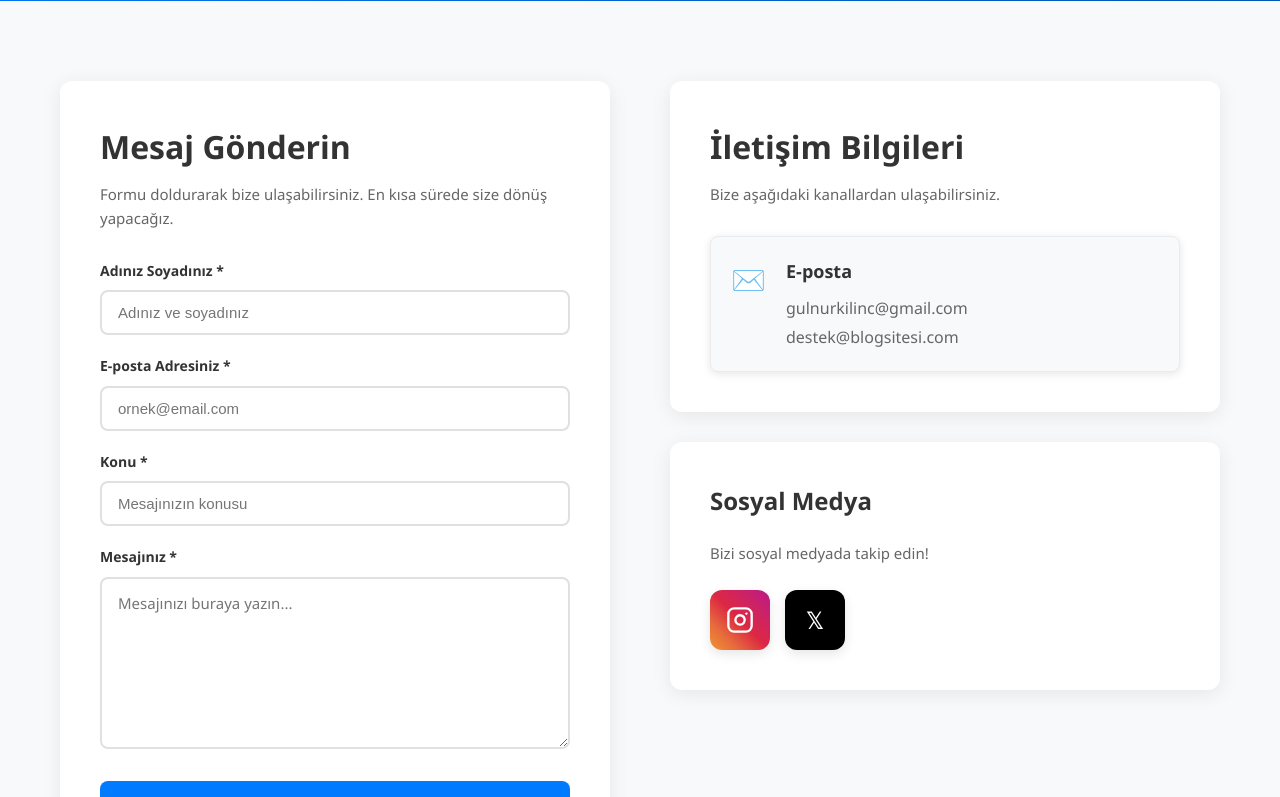
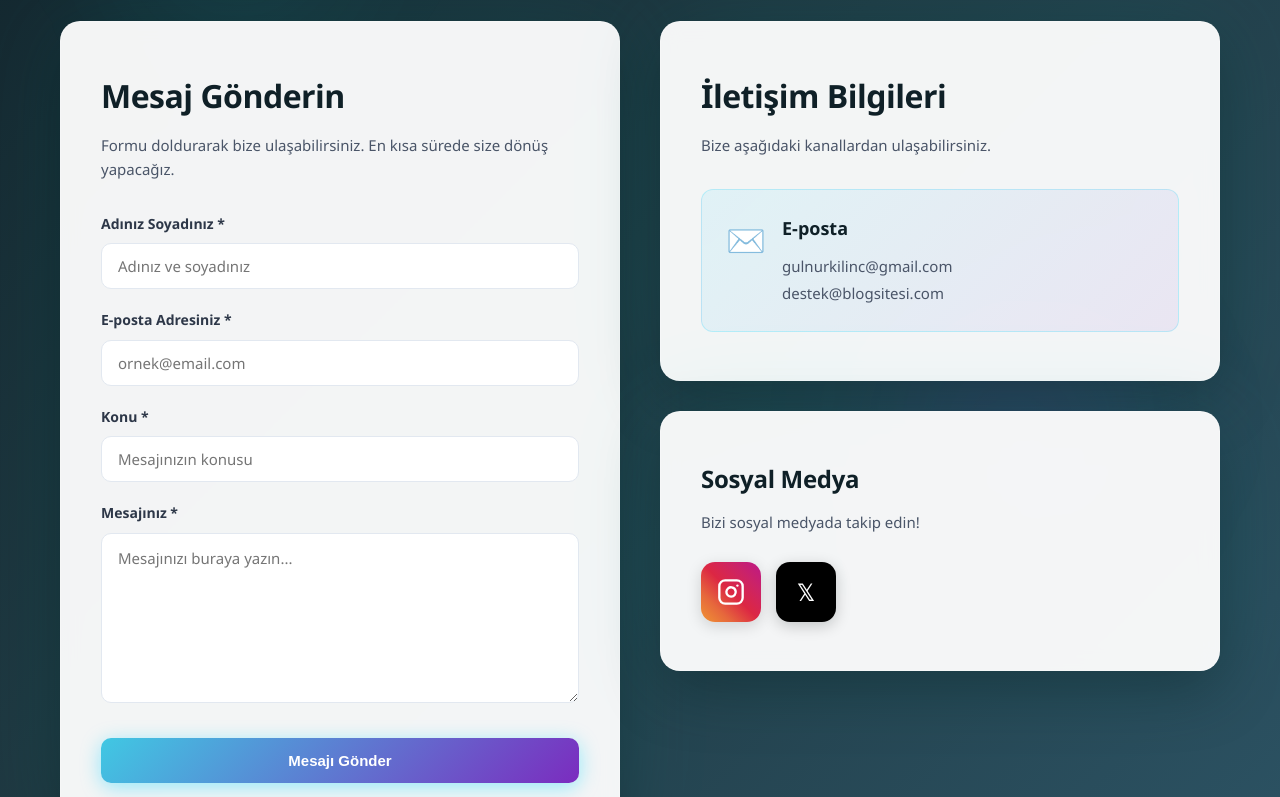
Before and after one commit to gulnurkilinc/full-stack, a React (Create React App) app in the folder frontend/: page /contact in a window 1280 px wide. Shown: the part 440-1237 px from the top of the page. Built offline with nearby package versions, Linux system fonts and the light colour scheme.

Commit message:
contact renkleri düzenlendi

```diff
--- a/frontend/src/pages/contact/contact.js
+++ b/frontend/src/pages/contact/contact.js
@@ -24,17 +24,16 @@ const Contact = () => {
     try {
       console.log('📤 Form gönderiliyor:', formData);
 
-    // Backend'e API isteği
       const response = await fetch('http://localhost:4000/api/contact', {
         method: 'POST',
         headers: {
           'Content-Type': 'application/json',
         },
         body: JSON.stringify({
-        adSoyad: formData.name,      // name → adSoyad
+          adSoyad: formData.name,
           email: formData.email,
-        konu: formData.subject,       // subject → konu
-        mesaj: formData.message       // message → mesaj
+          konu: formData.subject,
+          mesaj: formData.message
         })
       });
 
@@ -56,21 +55,54 @@ const Contact = () => {
     }
   };
 
+  return (
+    <div style={{
+      minHeight: '100vh',
+      background: 'linear-gradient(135deg, #0f2027 0%, #203a43 50%, #2c5364 100%)',
+      position: 'relative',
+      overflow: 'hidden'
+    }}>
+      {/* Animated Background Elements */}
+      <div style={{
+        position: 'absolute',
+        top: '15%',
+        left: '5%',
+        width: '350px',
+        height: '350px',
+        background: 'radial-gradient(circle, rgba(0, 255, 255, 0.08) 0%, transparent 70%)',
+        borderRadius: '50%',
+        filter: 'blur(50px)',
+        animation: 'float 7s ease-in-out infinite'
+      }}></div>
 
-  return (
-    <div style={{ paddingTop: '80px', minHeight: '100vh', backgroundColor: '#f8f9fa' }}>
+      <div style={{
+        position: 'absolute',
+        bottom: '20%',
+        right: '5%',
+        width: '400px',
+        height: '400px',
+        background: 'radial-gradient(circle, rgba(138, 43, 226, 0.12) 0%, transparent 70%)',
+        borderRadius: '50%',
+        filter: 'blur(50px)',
+        animation: 'float 9s ease-in-out infinite reverse'
+      }}></div>
+
       {/* Hero Section */}
       <section style={{
-        background: 'linear-gradient(135deg, #007bff 0%, #0056b3 100%)',
+        background: 'linear-gradient(135deg, #00d4ff 0%, #7b2cbf 100%)',
         color: 'white',
-        padding: '100px 0',
-        textAlign: 'center'
+        padding: '120px 0 100px',
+        textAlign: 'center',
+        position: 'relative',
+        boxShadow: '0 10px 40px rgba(0, 0, 0, 0.3)'
       }}>
         <div className="container">
           <h1 style={{
             fontSize: '48px',
             marginBottom: '20px',
-            fontWeight: '700'
+            fontWeight: '700',
+            letterSpacing: '-1px',
+            textShadow: '0 4px 20px rgba(0, 0, 0, 0.2)'
           }}>
             İletişim
           </h1>
@@ -79,7 +111,8 @@ const Contact = () => {
             maxWidth: '700px',
             margin: '0 auto',
             lineHeight: '1.6',
-            opacity: '0.95'
+            opacity: '0.95',
+            fontWeight: '400'
           }}>
             Sorularınız, önerileriniz veya işbirliği teklifleriniz için bizimle iletişime geçebilirsiniz.
           </p>
@@ -87,44 +120,49 @@ const Contact = () => {
       </section>
 
       {/* Contact Content */}
-      <section style={{ padding: '80px 0' }}>
+      <section style={{ padding: '80px 0', position: 'relative', zIndex: 1 }}>
         <div className="container">
           <div style={{
             display: 'grid',
             gridTemplateColumns: 'repeat(auto-fit, minmax(350px, 1fr))',
-            gap: '60px',
+            gap: '40px',
             maxWidth: '1200px',
             margin: '0 auto'
           }}>
             {/* Contact Form */}
             <div style={{
-              backgroundColor: 'white',
-              padding: '40px',
-              borderRadius: '12px',
-              boxShadow: '0 4px 20px rgba(0,0,0,0.08)'
+              backgroundColor: 'rgba(255, 255, 255, 0.95)',
+              backdropFilter: 'blur(10px)',
+              padding: '48px 40px',
+              borderRadius: '20px',
+              boxShadow: '0 20px 60px rgba(0, 0, 0, 0.3), 0 0 100px rgba(0, 255, 255, 0.1)',
+              border: '1px solid rgba(255, 255, 255, 0.2)'
             }}>
               <h2 style={{
                 fontSize: '32px',
-                marginBottom: '10px',
-                color: '#333'
+                marginBottom: '12px',
+                color: '#0f2027',
+                fontWeight: '700',
+                letterSpacing: '-0.5px'
               }}>
                 Mesaj Gönderin
               </h2>
               <p style={{
-                color: '#666',
-                marginBottom: '30px',
-                fontSize: '15px'
+                color: '#4a5568',
+                marginBottom: '32px',
+                fontSize: '15px',
+                lineHeight: '1.6'
               }}>
                 Formu doldurarak bize ulaşabilirsiniz. En kısa sürede size dönüş yapacağız.
               </p>
 
               <form onSubmit={handleSubmit}>
-                <div className="form-group" style={{ marginBottom: '20px' }}>
-                  <label className="form-label" style={{
+                <div style={{ marginBottom: '20px' }}>
+                  <label style={{
                     display: 'block',
                     marginBottom: '8px',
                     fontWeight: '600',
-                    color: '#333',
+                    color: '#2d3748',
                     fontSize: '14px'
                   }}>
                     Adınız Soyadınız *
@@ -132,32 +170,41 @@ const Contact = () => {
                   <input
                     type="text"
                     name="name"
-                    className="form-input"
                     value={formData.name}
                     onChange={handleChange}
                     required
                     placeholder="Adınız ve soyadınız"
+                    disabled={isSubmitting}
                     style={{
                       width: '100%',
                       padding: '12px 16px',
                       fontSize: '15px',
-                      border: '2px solid #e0e0e0',
-                      borderRadius: '8px',
+                      border: '1.5px solid #e2e8f0',
+                      borderRadius: '10px',
                       outline: 'none',
-                      transition: 'border-color 0.3s',
-                      boxSizing: 'border-box'
+                      transition: 'all 0.2s ease',
+                      backgroundColor: isSubmitting ? '#f7fafc' : 'white',
+                      color: '#2d3748',
+                      boxSizing: 'border-box',
+                      fontFamily: 'inherit'
                     }}
-                    onFocus={(e) => e.target.style.borderColor = '#007bff'}
-                    onBlur={(e) => e.target.style.borderColor = '#e0e0e0'}
+                    onFocus={(e) => {
+                      e.target.style.borderColor = '#00ffff';
+                      e.target.style.boxShadow = '0 0 0 3px rgba(0, 255, 255, 0.1)';
+                    }}
+                    onBlur={(e) => {
+                      e.target.style.borderColor = '#e2e8f0';
+                      e.target.style.boxShadow = 'none';
+                    }}
                   />
                 </div>
 
-                <div className="form-group" style={{ marginBottom: '20px' }}>
-                  <label className="form-label" style={{
+                <div style={{ marginBottom: '20px' }}>
+                  <label style={{
                     display: 'block',
                     marginBottom: '8px',
                     fontWeight: '600',
-                    color: '#333',
+                    color: '#2d3748',
                     fontSize: '14px'
                   }}>
                     E-posta Adresiniz *
@@ -165,32 +212,41 @@ const Contact = () => {
                   <input
                     type="email"
                     name="email"
-                    className="form-input"
                     value={formData.email}
                     onChange={handleChange}
                     required
                     placeholder="ornek@email.com"
+                    disabled={isSubmitting}
                     style={{
                       width: '100%',
                       padding: '12px 16px',
                       fontSize: '15px',
-                      border: '2px solid #e0e0e0',
-                      borderRadius: '8px',
+                      border: '1.5px solid #e2e8f0',
+                      borderRadius: '10px',
                       outline: 'none',
-                      transition: 'border-color 0.3s',
-                      boxSizing: 'border-box'
+                      transition: 'all 0.2s ease',
+                      backgroundColor: isSubmitting ? '#f7fafc' : 'white',
+                      color: '#2d3748',
+                      boxSizing: 'border-box',
+                      fontFamily: 'inherit'
                     }}
-                    onFocus={(e) => e.target.style.borderColor = '#007bff'}
-                    onBlur={(e) => e.target.style.borderColor = '#e0e0e0'}
+                    onFocus={(e) => {
+                      e.target.style.borderColor = '#00ffff';
+                      e.target.style.boxShadow = '0 0 0 3px rgba(0, 255, 255, 0.1)';
+                    }}
+                    onBlur={(e) => {
+                      e.target.style.borderColor = '#e2e8f0';
+                      e.target.style.boxShadow = 'none';
+                    }}
                   />
                 </div>
 
-                <div className="form-group" style={{ marginBottom: '20px' }}>
-                  <label className="form-label" style={{
+                <div style={{ marginBottom: '20px' }}>
+                  <label style={{
                     display: 'block',
                     marginBottom: '8px',
                     fontWeight: '600',
-                    color: '#333',
+                    color: '#2d3748',
                     fontSize: '14px'
                   }}>
                     Konu *
@@ -198,87 +254,122 @@ const Contact = () => {
                   <input
                     type="text"
                     name="subject"
-                    className="form-input"
                     value={formData.subject}
                     onChange={handleChange}
                     required
                     placeholder="Mesajınızın konusu"
+                    disabled={isSubmitting}
                     style={{
                       width: '100%',
                       padding: '12px 16px',
                       fontSize: '15px',
-                      border: '2px solid #e0e0e0',
-                      borderRadius: '8px',
+                      border: '1.5px solid #e2e8f0',
+                      borderRadius: '10px',
                       outline: 'none',
-                      transition: 'border-color 0.3s',
-                      boxSizing: 'border-box'
+                      transition: 'all 0.2s ease',
+                      backgroundColor: isSubmitting ? '#f7fafc' : 'white',
+                      color: '#2d3748',
+                      boxSizing: 'border-box',
+                      fontFamily: 'inherit'
                     }}
-                    onFocus={(e) => e.target.style.borderColor = '#007bff'}
-                    onBlur={(e) => e.target.style.borderColor = '#e0e0e0'}
+                    onFocus={(e) => {
+                      e.target.style.borderColor = '#00ffff';
+                      e.target.style.boxShadow = '0 0 0 3px rgba(0, 255, 255, 0.1)';
+                    }}
+                    onBlur={(e) => {
+                      e.target.style.borderColor = '#e2e8f0';
+                      e.target.style.boxShadow = 'none';
+                    }}
                   />
                 </div>
 
-                <div className="form-group" style={{ marginBottom: '25px' }}>
-                  <label className="form-label" style={{
+                <div style={{ marginBottom: '28px' }}>
+                  <label style={{
                     display: 'block',
                     marginBottom: '8px',
                     fontWeight: '600',
-                    color: '#333',
+                    color: '#2d3748',
                     fontSize: '14px'
                   }}>
                     Mesajınız *
                   </label>
                   <textarea
                     name="message"
-                    className="form-input"
                     value={formData.message}
                     onChange={handleChange}
                     required
                     rows="6"
                     placeholder="Mesajınızı buraya yazın..."
+                    disabled={isSubmitting}
                     style={{
                       width: '100%',
                       padding: '12px 16px',
                       fontSize: '15px',
-                      border: '2px solid #e0e0e0',
-                      borderRadius: '8px',
+                      border: '1.5px solid #e2e8f0',
+                      borderRadius: '10px',
                       outline: 'none',
-                      transition: 'border-color 0.3s',
+                      transition: 'all 0.2s ease',
+                      backgroundColor: isSubmitting ? '#f7fafc' : 'white',
+                      color: '#2d3748',
                       resize: 'vertical',
                       fontFamily: 'inherit',
                       lineHeight: '1.6',
                       boxSizing: 'border-box'
                     }}
-                    onFocus={(e) => e.target.style.borderColor = '#007bff'}
-                    onBlur={(e) => e.target.style.borderColor = '#e0e0e0'}
+                    onFocus={(e) => {
+                      e.target.style.borderColor = '#00ffff';
+                      e.target.style.boxShadow = '0 0 0 3px rgba(0, 255, 255, 0.1)';
+                    }}
+                    onBlur={(e) => {
+                      e.target.style.borderColor = '#e2e8f0';
+                      e.target.style.boxShadow = 'none';
+                    }}
                   />
                 </div>
 
                 <button
                   type="submit"
                   disabled={isSubmitting}
-                  className="btn btn-primary"
                   style={{
                     width: '100%',
-                    padding: '16px',
-                    fontSize: '16px',
+                    padding: '14px 20px',
+                    fontSize: '15px',
                     fontWeight: '600',
-                    backgroundColor: '#007bff',
+                    background: isSubmitting
+                      ? '#cbd5e0'
+                      : 'linear-gradient(135deg, #40c8e3 0%, #7b2cbf 100%)',
                     color: 'white',
                     border: 'none',
-                    borderRadius: '8px',
+                    borderRadius: '10px',
                     cursor: isSubmitting ? 'not-allowed' : 'pointer',
-                    transition: 'all 0.3s',
-                    opacity: isSubmitting ? 0.6 : 1
+                    transition: 'all 0.2s ease',
+                    boxShadow: isSubmitting
+                      ? 'none'
+                      : '0 4px 20px rgba(0, 212, 255, 0.4)'
                   }}
                   onMouseEnter={(e) => {
-                    if (!isSubmitting) e.target.style.backgroundColor = '#0056b3';
+                    if (!isSubmitting) {
+                      e.target.style.transform = 'translateY(-2px)';
+                      e.target.style.boxShadow = '0 6px 30px rgba(0, 212, 255, 0.6)';
+                    }
                   }}
                   onMouseLeave={(e) => {
-                    if (!isSubmitting) e.target.style.backgroundColor = '#007bff';
+                    if (!isSubmitting) {
+                      e.target.style.transform = 'translateY(0)';
+                      e.target.style.boxShadow = '0 4px 20px rgba(0, 212, 255, 0.4)';
+                    }
                   }}
                 >
-                  {isSubmitting ? 'Gönderiliyor...' : 'Mesajı Gönder'}
+                  {isSubmitting ? (
+                    <span style={{ display: 'flex', alignItems: 'center', justifyContent: 'center', gap: '8px' }}>
+                      <svg width="16" height="16" viewBox="0 0 16 16" fill="none" xmlns="http://www.w3.org/2000/svg" style={{ animation: 'spin 1s linear infinite' }}>
+                        <path d="M8 1.5V4.5M8 11.5V14.5M14.5 8H11.5M4.5 8H1.5M12.7 12.7L10.6 10.6M5.4 5.4L3.3 3.3M12.7 3.3L10.6 5.4M5.4 10.6L3.3 12.7" stroke="white" strokeWidth="2" strokeLinecap="round"/>
+                      </svg>
+                      Gönderiliyor...
+                    </span>
+                  ) : (
+                    'Mesajı Gönder'
+                  )}
                 </button>
               </form>
             </div>
@@ -286,22 +377,26 @@ const Contact = () => {
             {/* Contact Info */}
             <div>
               <div style={{
-                backgroundColor: 'white',
-                padding: '40px',
-                borderRadius: '12px',
-                boxShadow: '0 4px 20px rgba(0,0,0,0.08)',
+                backgroundColor: 'rgba(255, 255, 255, 0.95)',
+                backdropFilter: 'blur(10px)',
+                padding: '48px 40px',
+                borderRadius: '20px',
+                boxShadow: '0 20px 60px rgba(0, 0, 0, 0.3), 0 0 100px rgba(0, 255, 255, 0.1)',
+                border: '1px solid rgba(255, 255, 255, 0.2)',
                 marginBottom: '30px'
               }}>
                 <h2 style={{
                   fontSize: '32px',
-                  marginBottom: '10px',
-                  color: '#333'
+                  marginBottom: '12px',
+                  color: '#0f2027',
+                  fontWeight: '700',
+                  letterSpacing: '-0.5px'
                 }}>
                   İletişim Bilgileri
                 </h2>
                 <p style={{
-                  color: '#666',
-                  marginBottom: '30px',
+                  color: '#4a5568',
+                  marginBottom: '32px',
                   fontSize: '15px',
                   lineHeight: '1.6'
                 }}>
@@ -309,34 +404,34 @@ const Contact = () => {
                 </p>
 
                 {/* Email */}
-                <div className="card" style={{
-                  marginBottom: '0',
-                  padding: '20px',
-                  backgroundColor: '#f8f9fa',
-                  borderRadius: '8px',
-                  border: '1px solid #e9ecef'
+                <div style={{
+                  padding: '24px',
+                  background: 'linear-gradient(135deg, rgba(0, 212, 255, 0.08) 0%, rgba(123, 44, 191, 0.08) 100%)',
+                  borderRadius: '12px',
+                  border: '1px solid rgba(0, 212, 255, 0.2)'
                 }}>
-                  <div style={{ display: 'flex', gap: '15px', alignItems: 'flex-start' }}>
+                  <div style={{ display: 'flex', gap: '16px', alignItems: 'flex-start' }}>
                     <div style={{
-                      fontSize: '28px',
-                      color: '#007bff',
-                      minWidth: '40px'
+                      fontSize: '32px',
+                      minWidth: '40px',
+                      filter: 'grayscale(0.3)'
                     }}>
                       ✉️
                     </div>
                     <div>
                       <h3 style={{
-                        marginBottom: '8px',
+                        marginBottom: '10px',
                         fontSize: '18px',
                         fontWeight: '600',
-                        color: '#333'
+                        color: '#0f2027'
                       }}>
                         E-posta
                       </h3>
                       <p style={{
-                        color: '#666',
+                        color: '#4a5568',
                         lineHeight: '1.8',
-                        margin: 0
+                        margin: 0,
+                        fontSize: '15px'
                       }}>
                         gulnurkilinc@gmail.com<br />
                         destek@blogsitesi.com
@@ -348,22 +443,25 @@ const Contact = () => {
 
               {/* Social Media */}
               <div style={{
-                backgroundColor: 'white',
-                padding: '40px',
-                borderRadius: '12px',
-                boxShadow: '0 4px 20px rgba(0,0,0,0.08)'
+                backgroundColor: 'rgba(255, 255, 255, 0.95)',
+                backdropFilter: 'blur(10px)',
+                padding: '48px 40px',
+                borderRadius: '20px',
+                boxShadow: '0 20px 60px rgba(0, 0, 0, 0.3), 0 0 100px rgba(0, 255, 255, 0.1)',
+                border: '1px solid rgba(255, 255, 255, 0.2)'
               }}>
                 <h3 style={{
-                  marginBottom: '20px',
+                  marginBottom: '12px',
                   fontSize: '24px',
                   fontWeight: '600',
-                  color: '#333'
+                  color: '#0f2027',
+                  letterSpacing: '-0.3px'
                 }}>
                   Sosyal Medya
                 </h3>
                 <p style={{
-                  color: '#666',
-                  marginBottom: '25px',
+                  color: '#4a5568',
+                  marginBottom: '28px',
                   fontSize: '15px'
                 }}>
                   Bizi sosyal medyada takip edin!
@@ -382,17 +480,17 @@ const Contact = () => {
                       display: 'flex',
                       alignItems: 'center',
                       justifyContent: 'center',
-    borderRadius: '12px',
-    transition: 'transform 0.3s, box-shadow 0.3s',
-    boxShadow: '0 4px 12px rgba(0,0,0,0.1)'
+                      borderRadius: '14px',
+                      transition: 'all 0.3s ease',
+                      boxShadow: '0 4px 15px rgba(0,0,0,0.15)'
                     }}
                     onMouseEnter={(e) => {
                       e.currentTarget.style.transform = 'translateY(-5px)';
-    e.currentTarget.style.boxShadow = '0 8px 20px rgba(0,0,0,0.2)';
+                      e.currentTarget.style.boxShadow = '0 8px 25px rgba(240, 148, 51, 0.4)';
                     }}
                     onMouseLeave={(e) => {
                       e.currentTarget.style.transform = 'translateY(0)';
-    e.currentTarget.style.boxShadow = '0 4px 12px rgba(0,0,0,0.1)';
+                      e.currentTarget.style.boxShadow = '0 4px 15px rgba(0,0,0,0.15)';
                     }}
                     title="Instagram"
                   >
@@ -425,19 +523,21 @@ const Contact = () => {
                       display: 'flex',
                       alignItems: 'center',
                       justifyContent: 'center',
-                      borderRadius: '12px',
+                      borderRadius: '14px',
                       fontSize: '24px',
                       fontWeight: 'bold',
-                      transition: 'transform 0.3s, box-shadow 0.3s',
-                      boxShadow: '0 4px 12px rgba(0,0,0,0.1)'
+                      transition: 'all 0.3s ease',
+                      boxShadow: '0 4px 15px rgba(0,0,0,0.2)'
                     }}
                     onMouseEnter={(e) => {
                       e.currentTarget.style.transform = 'translateY(-5px)';
-                      e.currentTarget.style.boxShadow = '0 8px 20px rgba(0,0,0,0.3)';
+                      e.currentTarget.style.boxShadow = '0 8px 25px rgba(0, 212, 255, 0.4)';
+                      e.currentTarget.style.backgroundColor = '#1a1a1a';
                     }}
                     onMouseLeave={(e) => {
                       e.currentTarget.style.transform = 'translateY(0)';
-                      e.currentTarget.style.boxShadow = '0 4px 12px rgba(0,0,0,0.1)';
+                      e.currentTarget.style.boxShadow = '0 4px 15px rgba(0,0,0,0.2)';
+                      e.currentTarget.style.backgroundColor = '#000000';
                     }}
                     title="X (Twitter)"
                   >
@@ -449,6 +549,19 @@ const Contact = () => {
           </div>
         </div>
       </section>
+
+      {/* Animations */}
+      <style>{`
+        @keyframes spin {
+          from { transform: rotate(0deg); }
+          to { transform: rotate(360deg); }
+        }
+
+        @keyframes float {
+          0%, 100% { transform: translateY(0px); }
+          50% { transform: translateY(-20px); }
+        }
+      `}</style>
     </div>
   );
 };
```
Lines whose indentation alone changed are shown as unchanged.
